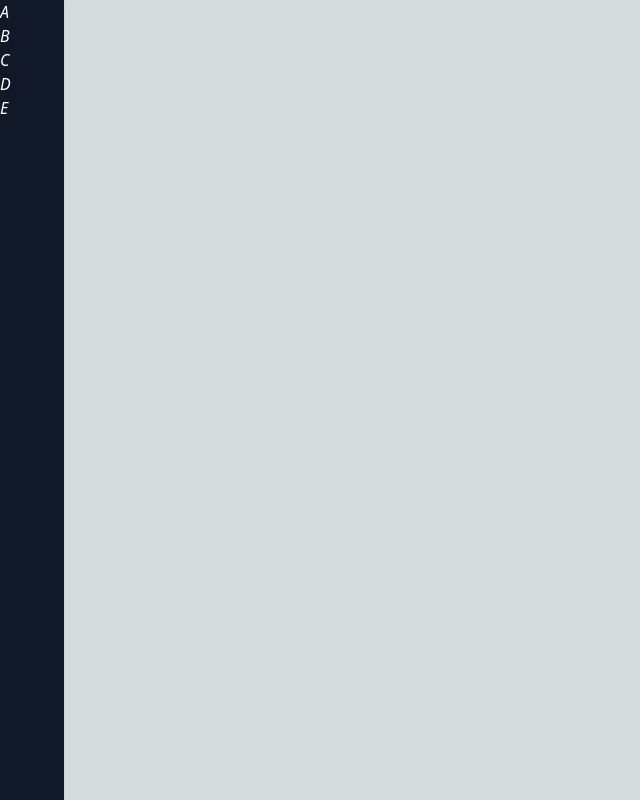
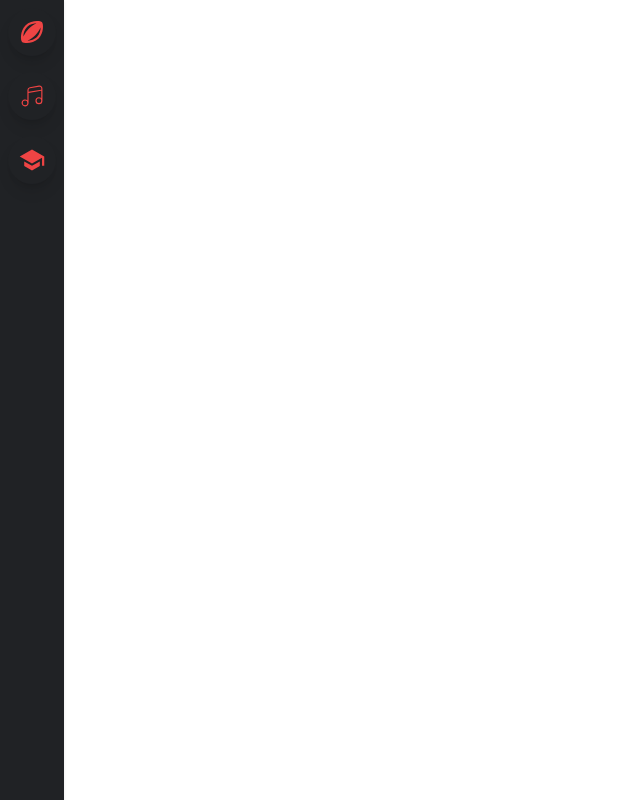
Before and after one commit to Kaiwen-W/new_ui, a Next.js app: page / in a window 1280 px wide. Shown: the whole page, without its empty margins (0-640 px from the left). Built offline with nearby package versions, Linux system fonts and the light colour scheme.

Commit message:
finished

```diff
--- a/components/SideBar.js
+++ b/components/SideBar.js
@@ -1,16 +1,26 @@
-import React from 'react'
+import { MdSportsRugby } from "react-icons/md";
+import { CiMusicNote1 } from "react-icons/ci";
+import { IoMdSchool } from "react-icons/io";
 
 const SideBar = () => {
   return (
     <div className='fixed top-0 left-0 h-screen w-16 m-0
     flex flex-col bg-gray-900 text-white shadow'>
-        <i>A</i>
-        <i>B</i>
-        <i>C</i>
-        <i>D</i>
-        <i>E</i>
+        <SideBarIcon icon={ <MdSportsRugby size="28" /> } text="Sports" />
+        <SideBarIcon icon={ <CiMusicNote1 size="28"/> } text="Music" />
+        <SideBarIcon icon={ <IoMdSchool size="28"/> } text="Academia" />
     </div>
   )
 }
 
+const SideBarIcon = ({ icon, text }) => (
+    <div className="sidebar-icon group">
+      {icon}
+
+      <span className="sidebar-tooltip group-hover:scale-100">
+        {text}
+      </span>
+    </div>
+);
+
 export default SideBar
--- a/package.json
+++ b/package.json
@@ -9,9 +9,10 @@
     "lint": "next lint"
   },
   "dependencies": {
+    "next": "14.0.4",
     "react": "^18",
     "react-dom": "^18",
-    "next": "14.0.4"
+    "react-icons": "^4.12.0"
   },
   "devDependencies": {
     "autoprefixer": "^10.0.1",
--- a/styles/globals.css
+++ b/styles/globals.css
@@ -2,26 +2,20 @@
 @tailwind components;
 @tailwind utilities;
 
-:root {
-  --foreground-rgb: 0, 0, 0;
-  --background-start-rgb: 214, 219, 220;
-  --background-end-rgb: 255, 255, 255;
-}
 
-@media (prefers-color-scheme: dark) {
-  :root {
-    --foreground-rgb: 255, 255, 255;
-    --background-start-rgb: 0, 0, 0;
-    --background-end-rgb: 0, 0, 0;
+@layer components {
+  .sidebar-icon {
+    @apply relative flex items-center justify-center
+    h-12 w-12 mt-2 mb-2 mx-auto shadow-lg bg-gray-900
+    text-red-500 hover:bg-red-600 hover:text-white
+    rounded-3xl hover:rounded-xl
+    transition-all duration-150 ease-linear;
+  }
+
+  .sidebar-tooltip {
+    @apply absolute w-auto p-2 m-2 min-w-max left-14 rounded-md shadow-md
+    text-white bg-gray-900
+    text-xs font-bold
+    transition-all duration-100 scale-0 origin-left;
   }
 }
-
-body {
-  color: rgb(var(--foreground-rgb));
-  background: linear-gradient(
-      to bottom,
-      transparent,
-      rgb(var(--background-end-rgb))
-    )
-    rgb(var(--background-start-rgb));
-}
--- a/tailwind.config.js
+++ b/tailwind.config.js
@@ -6,17 +6,20 @@ module.exports = {
     './components/**/*.{js,ts,jsx,tsx,mdx}',
     './app/**/*.{js,ts,jsx,tsx,mdx}',
   ],
-  purge: [
-    './pages/**/*.{js,ts,jsx,tsx,mdx}',
-    './components/**/*.{js,ts,jsx,tsx,mdx}',
-    './app/**/*.{js,ts,jsx,tsx,mdx}',
-  ],
+  darkMode: false,
   theme: {
     extend: {
-      backgroundImage: {
-        'gradient-radial': 'radial-gradient(var(--tw-gradient-stops))',
-        'gradient-conic':
-          'conic-gradient(from 180deg at 50% 50%, var(--tw-gradient-stops))',
+      colors: {
+        gray: {
+          900: '#202225',
+          800: '#2f3136',
+          700: '#36393f',
+          600: '#4f545c',
+          400: '#d4d7dc',
+          300: '#e3e5e8',
+          200: '#ebedef',
+          100: '#f2f3f5',
+        },
       },
     },
   },
```
Also changed, not shown: 1 other file (tests, documents, lock files or other folders).
